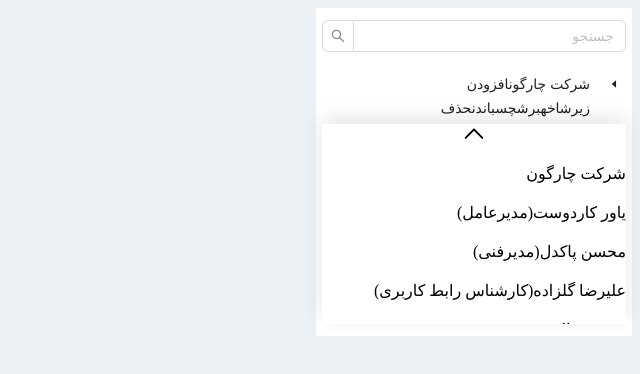
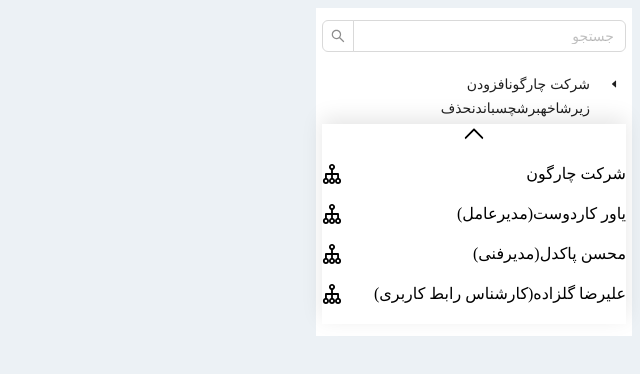
Before and after one commit to hoseinkhaleghi/structure-tree, a React (Create React App) app: page / in a window 1280 px wide. Both pictures are taken after a click on the button 978 px from the left and 36 px from the top of the page. Shown: the top 374 px of the page, without its empty margins (640-1280 px from the left). Built offline with nearby package versions, Linux system fonts and the light colour scheme; what rctx-contextmenu would draw is missing.

Commit message:
Search PopOver Started

```diff
--- a/src/Components/Form/basic-information.tsx
+++ b/src/Components/Form/basic-information.tsx
@@ -12,29 +12,29 @@ interface Props {
   form: any;
 }
 
-function BasicInformation({
+const BasicInformation: React.FC<Props> = ({
   initialValue,
   form,
   isAddingNewNode,
   newNodeInfo,
   setNewNodeInfo,
-}: Props) {
-  const [users, setUsers] = useState(initialValue.users);
+}) => {
+  const [users, setUsers] = useState(initialValue?.users || []);
+
   useEffect(() => {
     if (isAddingNewNode) {
       setUsers([]);
     } else {
-      setUsers(initialValue.users);
+      setUsers(initialValue?.users || []);
     }
-  }, [initialValue.users, isAddingNewNode]);
+  }, [initialValue?.users, isAddingNewNode]);
 
   useEffect(() => {
     const values = isAddingNewNode ? newNodeInfo : initialValue;
     form.setFieldsValue({
       title: values.title || "",
       code: values.key || "",
-      users:
-        values.users?.map((user: { isDefault: boolean; title: string }) => [
+      users: values.users?.map((user: { isDefault: boolean; title: string }) => [
         user.title,
         user.isDefault,
       ]) || [],
@@ -68,16 +68,18 @@ function BasicInformation({
         <Input />
       </Form.Item>
       <Form.Item name="users" label="کاربران" labelCol={{ span: 2 }}>
+        <div>
           <UserAutoComplete onAddUser={handleAddUser} />
           <AntTable
-          initialValue={initialValue.users || []}
+            initialValue={initialValue?.users || []}
             onUserUpdate={handleUserUpdate}
             setUsers={setUsers}
             users={users}
           />
+        </div>
       </Form.Item>
     </Form>
   );
-}
+};
 
 export default BasicInformation;
--- a/src/Components/Form/index.tsx
+++ b/src/Components/Form/index.tsx
@@ -14,7 +14,7 @@ interface Props {
   isAddingNewNode: boolean;
 }
 
-function Form({ item, updateNode, handleAddTree, setNewNodeInfo, newNodeInfo, isAddingNewNode }: Props) {
+const Form: React.FC<Props> = ({ item, updateNode, handleAddTree, setNewNodeInfo, newNodeInfo, isAddingNewNode }) => {
   const [form] = AntForm.useForm();
   const [accesses, setAccesses] = useState<string[]>(item.accesses || []);
 
@@ -41,7 +41,6 @@ function Form({ item, updateNode, handleAddTree, setNewNodeInfo, newNodeInfo, is
     }
   };
 
-
   useEffect(() => {
     if (isAddingNewNode) {
       form.setFieldsValue({
@@ -61,20 +60,36 @@ function Form({ item, updateNode, handleAddTree, setNewNodeInfo, newNodeInfo, is
   return (
     <div className='detail'>
       <div>
-        <Tabs>
-          <Tabs.TabPane tab="اطلاعات اصلی" key="item-1">
+        <Tabs
+          items={[
+            {
+              key: "item-1",
+              label: "اطلاعات اصلی",
+              children: (
                 <div className='form-content'>
-              <BasicInformation initialValue={item} newNodeInfo={newNodeInfo} isAddingNewNode={isAddingNewNode} setNewNodeInfo={setNewNodeInfo} form={form} />
+                  <BasicInformation
+                    initialValue={item}
+                    newNodeInfo={newNodeInfo}
+                    isAddingNewNode={isAddingNewNode}
+                    setNewNodeInfo={setNewNodeInfo}
+                    form={form}
+                  />
                 </div>
-          </Tabs.TabPane>
-          <Tabs.TabPane tab="دسترسی ها" key="item-2">
+              ),
+            },
+            {
+              key: "item-2",
+              label: "دسترسی ها",
+              children: (
                 <div className='form-content'>
                   <ErrorBoundry>
                     <Accesses initialValue={item} onAccessesChange={setAccesses} />
                   </ErrorBoundry>
                 </div>
-          </Tabs.TabPane>
-        </Tabs>
+              ),
+            },
+          ]}
+        />
       </div>
       <ActionBar actions={[]} />
       <Button type="primary" onClick={handleSave}>
--- a/src/Components/Form/user-autocomplete.tsx
+++ b/src/Components/Form/user-autocomplete.tsx
@@ -30,7 +30,6 @@ const UserAutoComplete: React.FC<UserAutoCompleteProps> = ({ onAddUser }) => {
     const user = orginalOptions.current.find((o: any) => o.value === data);
     setSelectedUser(user);
   };
-  // console.log("selectedUser",selectedUser)
 
   const handleAdd = () => {
     if (selectedUser) {
--- a/src/Components/Table/index.tsx
+++ b/src/Components/Table/index.tsx
@@ -4,14 +4,14 @@ import { MdDelete } from "react-icons/md";
 interface AntTableProps {
   initialValue: any[];
   onUserUpdate: (updatedUsers: any[]) => void; // New prop for updating users
-  setUsers:any;
-  users:any;
+  setUsers: any;
+  users: any;
 }
 
-const AntTable = ({ initialValue, onUserUpdate,setUsers,users }: AntTableProps) => {
-    // const [users, setUsers] = useState(initialValue);
-  useEffect(() => {setUsers(initialValue)
-  }, [initialValue,setUsers]);
+const AntTable: React.FC<AntTableProps> = ({ initialValue, onUserUpdate, setUsers, users }) => {
+  useEffect(() => {
+    setUsers(initialValue);
+  }, [initialValue, setUsers]);
 
   const handleDelete = (index: number) => {
     const updatedUsers = users.filter((_: any, i: number) => i !== index);
@@ -39,7 +39,7 @@ const AntTable = ({ initialValue, onUserUpdate,setUsers,users }: AntTableProps)
           </tr>
         </thead>
         <tbody>
-          {users.map((item :any, index:any) => (
+          {users.map((item: any, index: any) => (
             <tr key={index}>
               <td onClick={() => handleDelete(index)}>
                 <MdDelete />
--- a/src/Components/Tree/searchResult.tsx
+++ b/src/Components/Tree/searchResult.tsx
@@ -1,5 +1,10 @@
+import { Button, Popover, Tree } from "antd";
 import { NodeType } from "../../types";
 import ArrowUpIcon from "../SvgIcons/arrow-up";
+import OrgchartIcon from "../SvgIcons/orgchart";
+import { useContext, useState } from "react";
+import AppContext from "../../appContext";
+
 interface Props {
   items: (NodeType & { hierarchy: string[] })[];
   setSearchResultVisible: (key: boolean) => void;
@@ -8,6 +13,7 @@ interface Props {
   selectedInfo: any;
   setExpandedKeys: any;
 }
+
 function SearchResult({
   items,
   searchResultVisible,
@@ -15,6 +21,32 @@ function SearchResult({
   setSelectedInfo,
   setExpandedKeys,
 }: Props) {
+  const { treeData } = useContext(AppContext);
+  const [orgChartOpen, setOrgChartOpen] = useState(false);
+  const [selectedNodeKey, setSelectedNodeKey] = useState<string | null>(null);
+  const [ancestors, setAncestors] = useState<NodeType[]>([]);
+
+  // Function to find ancestors
+  const findAncestors = (nodes: NodeType[], key: string): NodeType[] => {
+    let result: NodeType[] = [];
+    function search(nodes: NodeType[], targetKey: string) {
+      for (const node of nodes) {
+        if (node.key === targetKey) {
+          result.push(node);
+          return true;
+        }
+        if (node.children) {
+          if (search(node.children, targetKey)) {
+            result.unshift(node); // Add parent nodes before the target node
+            return true;
+          }
+        }
+      }
+      return false;
+    }
+    search(nodes, key);
+    return result;
+  };
   const handleItemClick = (item: NodeType) => {
     setSelectedInfo(item);
     // console.log(item);
@@ -26,14 +58,25 @@ function SearchResult({
     //   }))
   };
 
+  const handleItemClickChart = (item: NodeType) => {
+    setSelectedInfo(item);
+    setSelectedNodeKey(item.key);
+    const newAncestors = findAncestors(treeData, item.key); // Get ancestors for the selected node
+    setAncestors(newAncestors);
+    setExpandedKeys(newAncestors.map((n) => n.key));
+    setOrgChartOpen(true); // Open the org chart popover on selection
+    console.log(newAncestors);
+  };
+
+  const handleOpenChange = (newOpen: boolean) => {
+    setOrgChartOpen(newOpen);
+  };
+
   return (
     <div className="search-result" style={{ height: 200, overflow: "auto" }}>
       {searchResultVisible && (
         <div
-          style={{
-            display: "flex",
-            justifyContent: "center",
-          }}
+          style={{ display: "flex", justifyContent: "center" }}
           onClick={() => setSearchResultVisible(false)}
         >
           <ArrowUpIcon />
@@ -41,14 +84,38 @@ function SearchResult({
       )}
       {items.map((item) => (
         <div
-          style={{ marginTop: 20, cursor: "pointer" }}
+          style={{ display: "flex", justifyContent: "space-between" }}
           key={item.key}
-          onClick={() => handleItemClick(item)}
         >
-          {item.title}
+          <div
+            style={{ marginTop: 20, cursor: "pointer" }}
+            onClick={() => handleItemClick(item)}
+          >
+            {item.title}
+          </div>
+          <div
+            style={{ marginTop: 20, cursor: "pointer", width: 20, height: 20 }}
+          >
+            <Popover
+              content={
+                <Tree
+                  treeData={ancestors.length > 0 ? ancestors : []} // Ensure we pass the correct data
+                  selectedKeys={selectedNodeKey ? [selectedNodeKey] : []}
+                />
+              }
+              trigger="click"
+              open={orgChartOpen}
+              onOpenChange={handleOpenChange}
+            >
+              <div onClick={() => handleItemClickChart(item)}>
+                <OrgchartIcon />
+              </div>
+            </Popover>
+          </div>
         </div>
       ))}
     </div>
   );
 }
+
 export default SearchResult;
```
Also changed, not shown: src/App.tsx (+19 -21 lines). Lines whose indentation alone changed are shown as unchanged.
